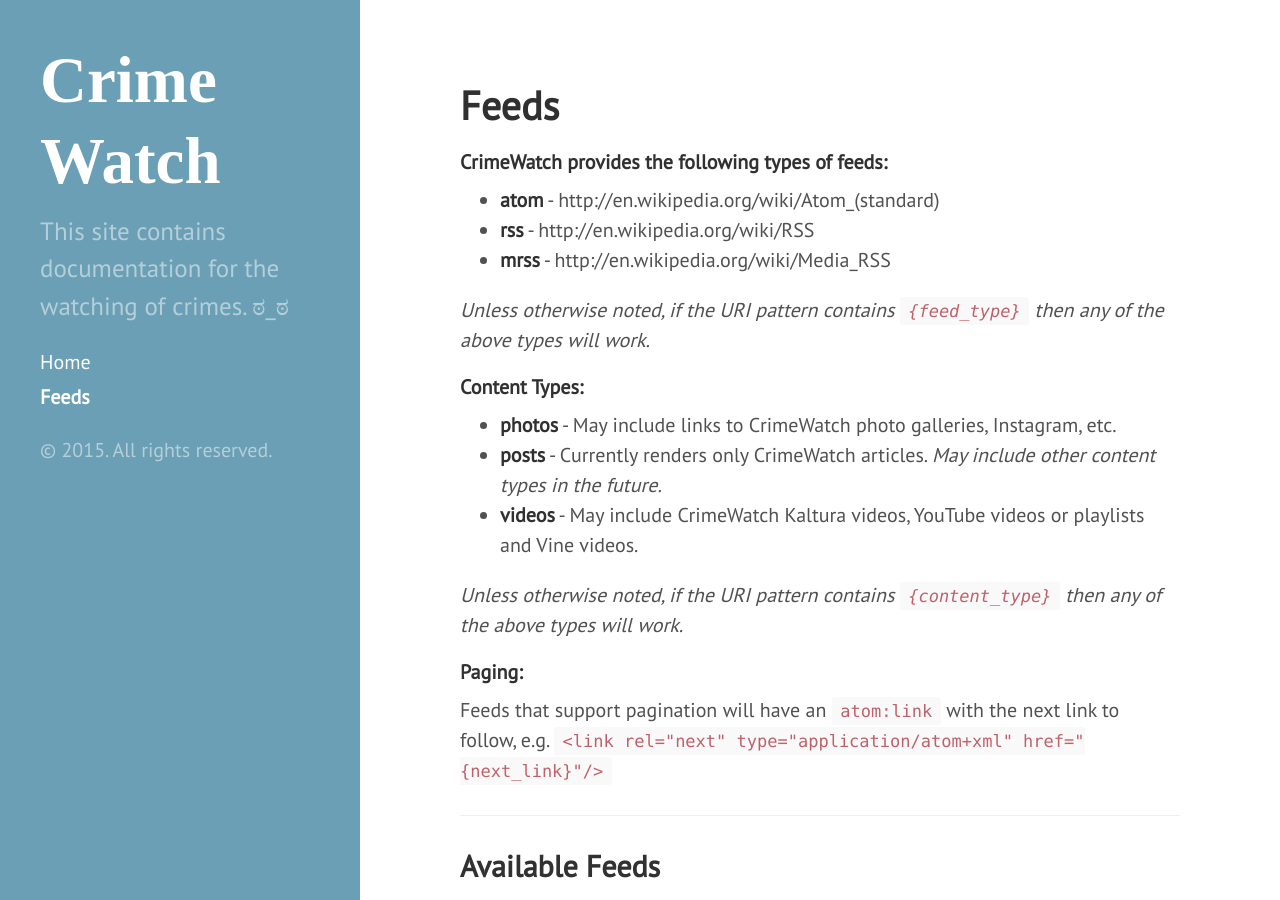
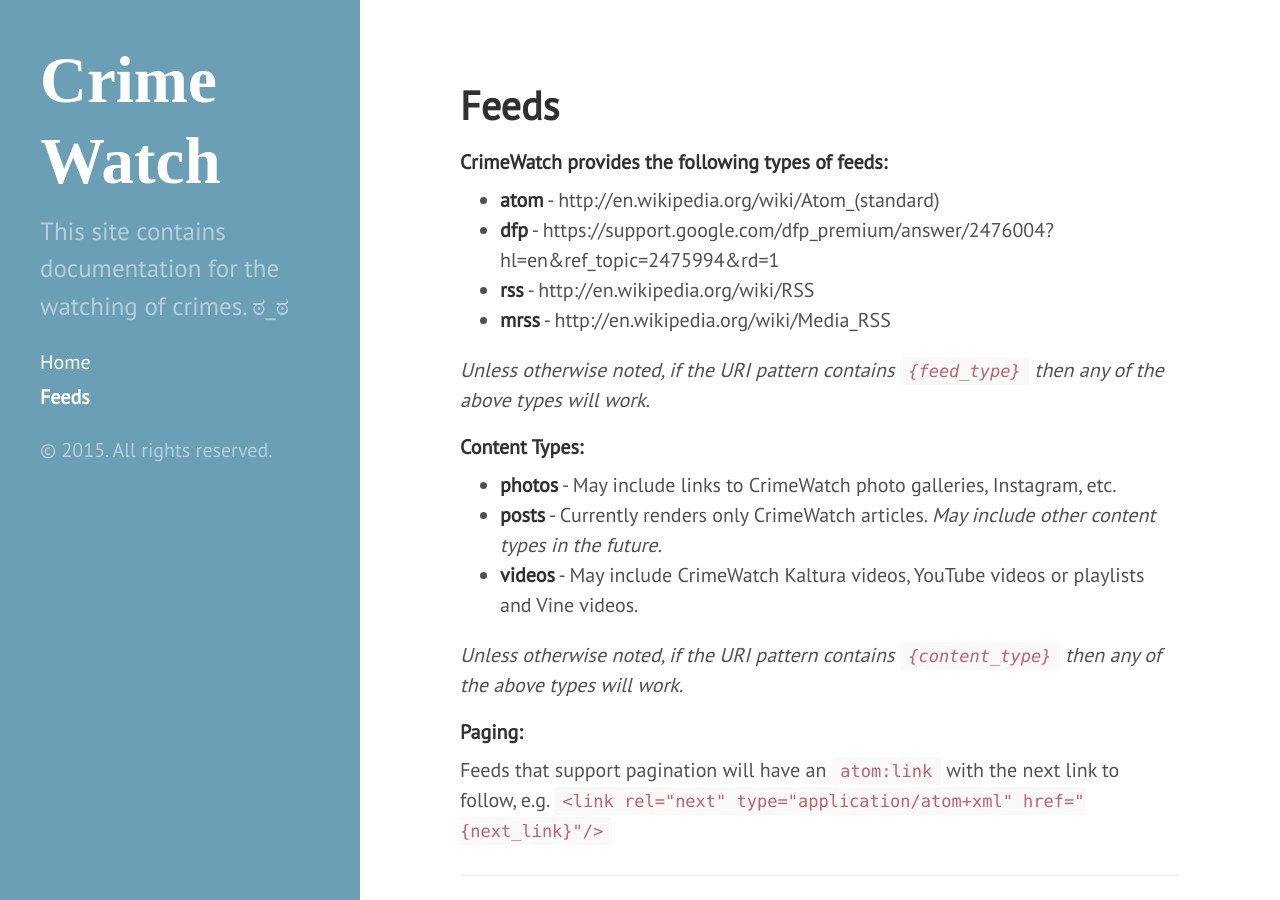
Before and after one commit to wb-docs-crimewatch/wb-docs-crimewatch.github.io, a Jekyll site: the page built from feeds.md, in a window 1280 px wide and 900 px high. Built offline with Jekyll 4.4.1, drawn with Linux system fonts in a browser that asks for light colours; nearby versions of some CDN libraries; Markdown is read by kramdown in place of the engine named in the settings.

Commit message:
add dfp feed

```diff
--- a/feeds.md
+++ b/feeds.md
@@ -7,6 +7,7 @@ title: Feeds
 ###### CrimeWatch provides the following types of feeds:
 
 + __atom__ - http://en.wikipedia.org/wiki/Atom_(standard)
++ __dfp__ - https://support.google.com/dfp_premium/answer/2476004?hl=en&ref_topic=2475994&rd=1
 + __rss__ - http://en.wikipedia.org/wiki/RSS
 + __mrss__ - http://en.wikipedia.org/wiki/Media_RSS
 
```
